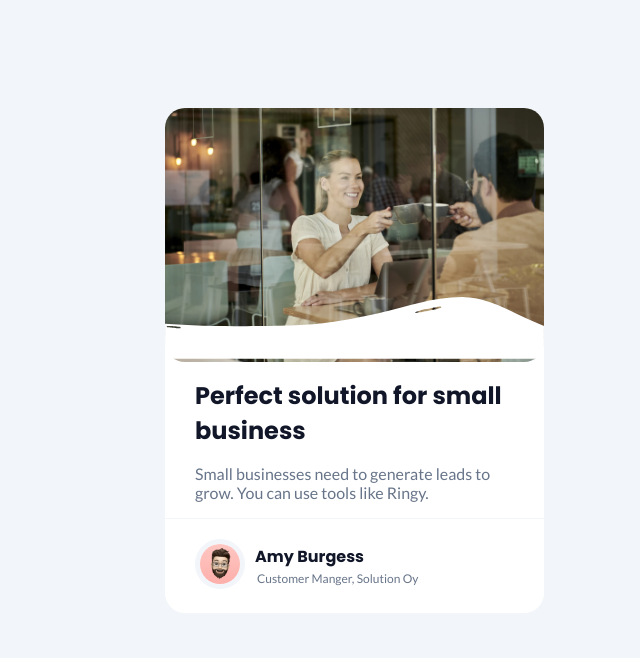
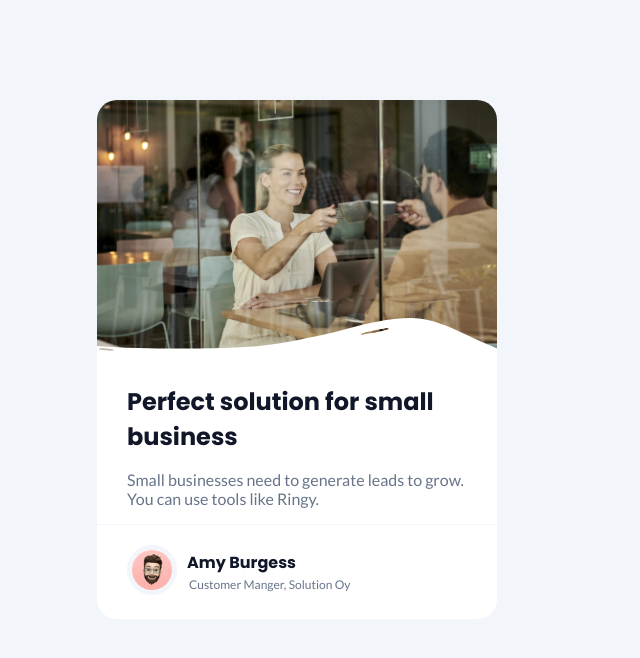
Before and after one commit to kavithamahesh3/Business_Card, a plain HTML site: page index.html in a window 1280 px wide. Shown: the whole page, without its empty margins (343-983 px from the left). Drawn offline with Linux system fonts and the light colour scheme.

Commit message:
Final Commit

```diff
--- a/css/style.css
+++ b/css/style.css
@@ -1,17 +1,13 @@
-
-.container{
+body{
     background-color: #F2F5F9;
-    display: flex;
-    align-items: center;
-    height: 100%;
-    flex-direction: row;
-    overflow: hidden;
 }
 
 .card{
-    width: 30%;
+    width: 400px;
     margin-top: 100px;
-    margin-left: 500px;
+    margin-bottom: 100px;
+    margin-left: auto;
+    margin-right: auto;
     background-color: #ffffff;
     border-radius: 20px;
 }
@@ -29,9 +25,8 @@
 #overlay{
     position: absolute;
     height: auto;
-    width: 100%;
-
-    margin-top: -65px;
+    max-width:400px;
+    margin-top:-50px;
 }
 #card-title
 {
--- a/index.html
+++ b/index.html
@@ -12,7 +12,7 @@
         <link rel="preconnect" href="https://fonts.gstatic.com" crossorigin>
         <link href="https://fonts.googleapis.com/css2?family=Lato:ital,wght@0,100;0,300;0,400;0,700;0,900;1,100;1,300;1,400;1,700;1,900&display=swap" rel="stylesheet">
     </head>
-    <body class="container">
+    <body>
 
             <div class="card">
                 <div class="card_img">
```
